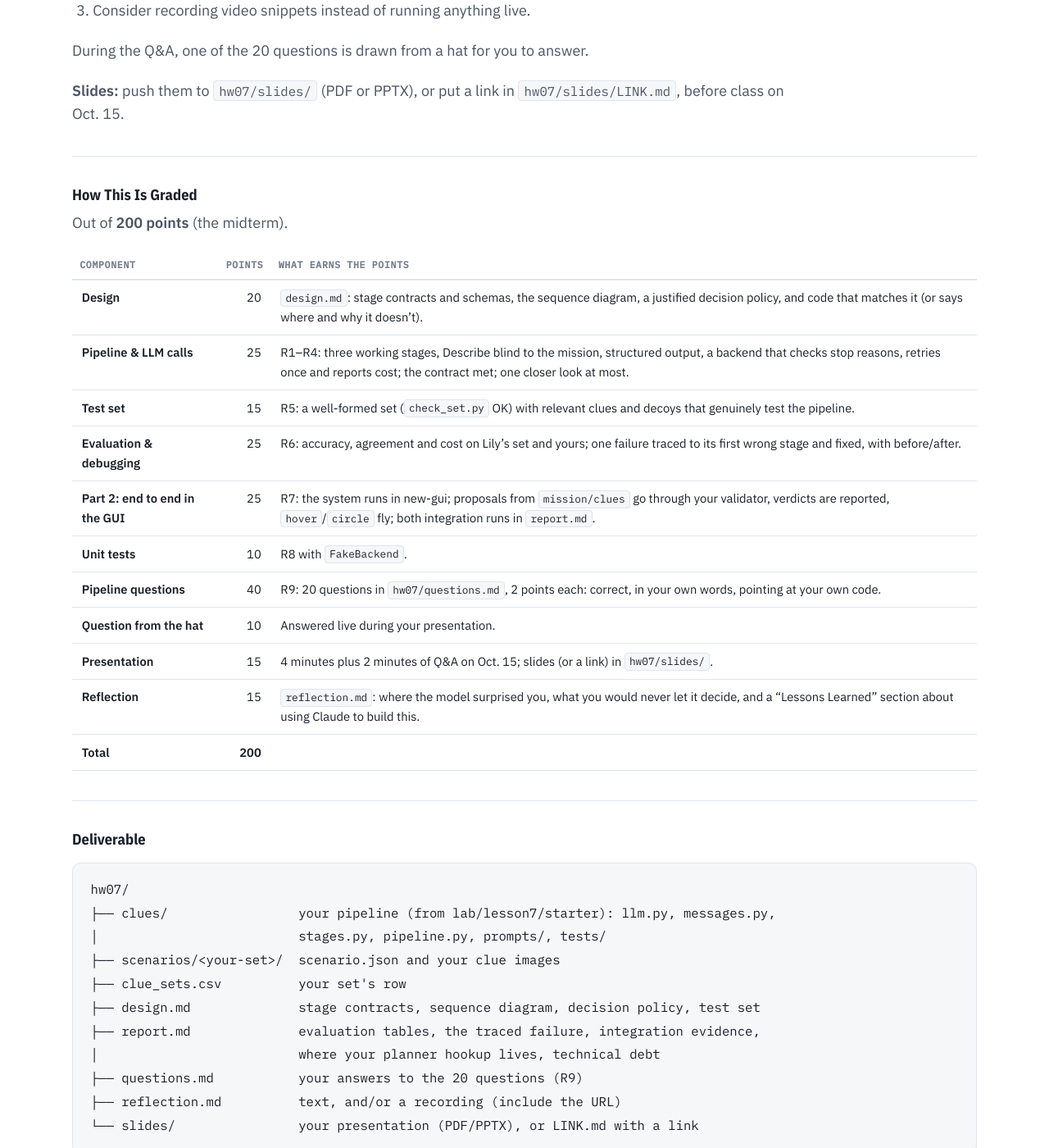
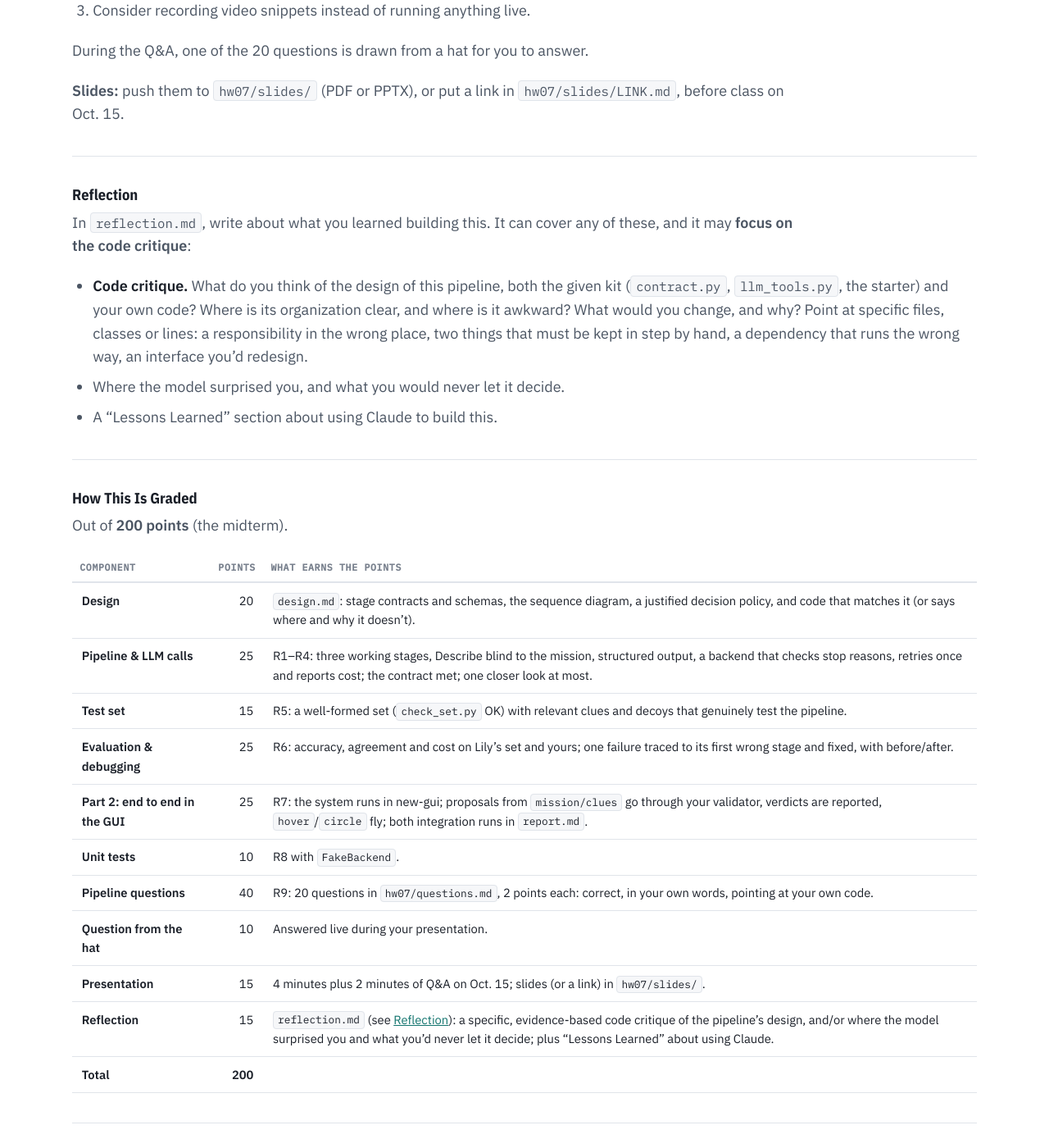
Before and after one commit to JaneClelandHuang/uav-native-ai, a Jekyll site: the page built from lessons/lesson7.md, in a window 1280 px wide and 1400 px high, scrolled down 8669 px. Shown: the whole window at 82% size. Built offline with Jekyll 4.4.1, drawn with Linux system fonts in a browser that asks for light colours; our own code applies the rules of GitHub Pages for plain Markdown files; some of the changed text lies outside the part shown.

Commit message:
HW7: reflection may include, or focus on, a code critique of the pipeline's design
Co-Authored-By: Claude Opus 5.5 <noreply@anthropic.com>

````diff
--- a/lessons/lesson7.md
+++ b/lessons/lesson7.md
@@ -352,6 +352,23 @@ answer.
 
 ---
 
+### Reflection
+
+In `reflection.md`, write about what you learned building this. It can
+cover any of these, and it may **focus on the code critique**:
+
+- **Code critique.** What do you think of the design of this pipeline, both
+  the given kit (`contract.py`, `llm_tools.py`, the starter) and your own
+  code? Where is its organization clear, and where is it awkward? What would
+  you change, and why? Point at specific files, classes or lines: a
+  responsibility in the wrong place, two things that must be kept in step
+  by hand, a dependency that runs the wrong way, an interface you'd
+  redesign.
+- Where the model surprised you, and what you would never let it decide.
+- A "Lessons Learned" section about using Claude to build this.
+
+---
+
 ### How This Is Graded
 
 Out of **200 points** (the midterm).
@@ -369,7 +386,7 @@ Out of **200 points** (the midterm).
 | **Pipeline questions** | 40 | R9: 20 questions in `hw07/questions.md`, 2 points each: correct, in your own words, pointing at your own code. |
 | **Question from the hat** | 10 | Answered live during your presentation. |
 | **Presentation** | 15 | 4 minutes plus 2 minutes of Q&A on Oct. 15; slides (or a link) in `hw07/slides/`. |
-| **Reflection** | 15 | `reflection.md`: where the model surprised you, what you would never let it decide, and a "Lessons Learned" section about using Claude to build this. |
+| **Reflection** | 15 | `reflection.md` (see [Reflection](#reflection)): a specific, evidence-based code critique of the pipeline's design, and/or where the model surprised you and what you'd never let it decide; plus "Lessons Learned" about using Claude. |
 | **Total** | **200** | |
 
 </div>
@@ -388,7 +405,7 @@ hw07/
 ├── report.md              evaluation tables, the traced failure, integration evidence,
 │                          where your planner hookup lives, technical debt
 ├── questions.md           your answers to the 20 questions (R9)
-├── reflection.md          text, and/or a recording (include the URL)
+├── reflection.md          code critique and reflection: text, and/or a recording (URL)
 └── slides/                your presentation (PDF/PPTX), or LINK.md with a link
 ```
 
````
